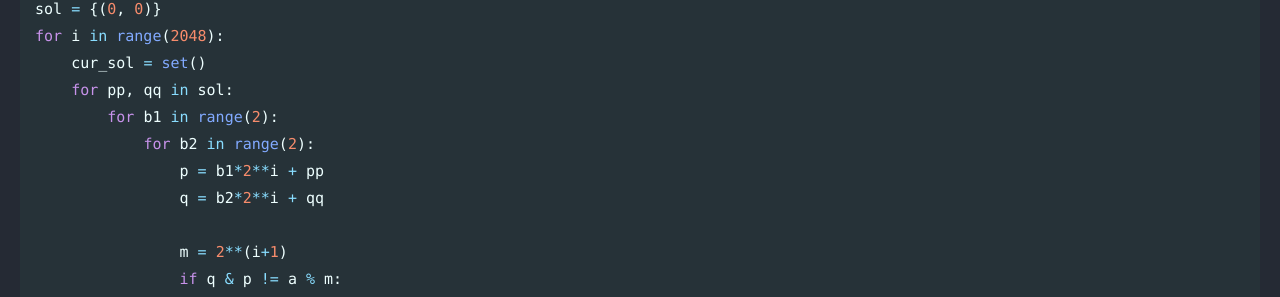
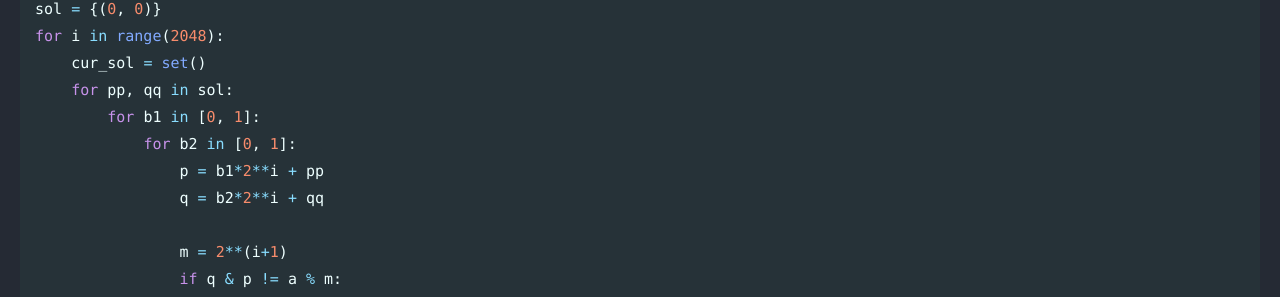
Before and after one commit to Connor-McCartney/Connor-McCartney.github.io, a Jekyll site: the page built from _pages/cryptography/rsa/easy-rsa-pingCTF-2023.md, in a window 1280 px wide. Shown: the part 1298-1595 px from the top of the page. Built offline with Jekyll 4.4.1, drawn with Linux system fonts in a browser that asks for light colours; cached includes are drawn as plain includes.

Commit message:
Update easy-rsa-pingCTF-2023.md

```diff
--- a/_pages/cryptography/rsa/easy-rsa-pingCTF-2023.md
+++ b/_pages/cryptography/rsa/easy-rsa-pingCTF-2023.md
@@ -52,8 +52,8 @@ sol = {(0, 0)}
 for i in range(2048):
     cur_sol = set()
     for pp, qq in sol:
-        for b1 in range(2):
-            for b2 in range(2):
+        for b1 in [0, 1]:
+            for b2 in [0, 1]:
                 p = b1*2**i + pp
                 q = b2*2**i + qq
 
```
